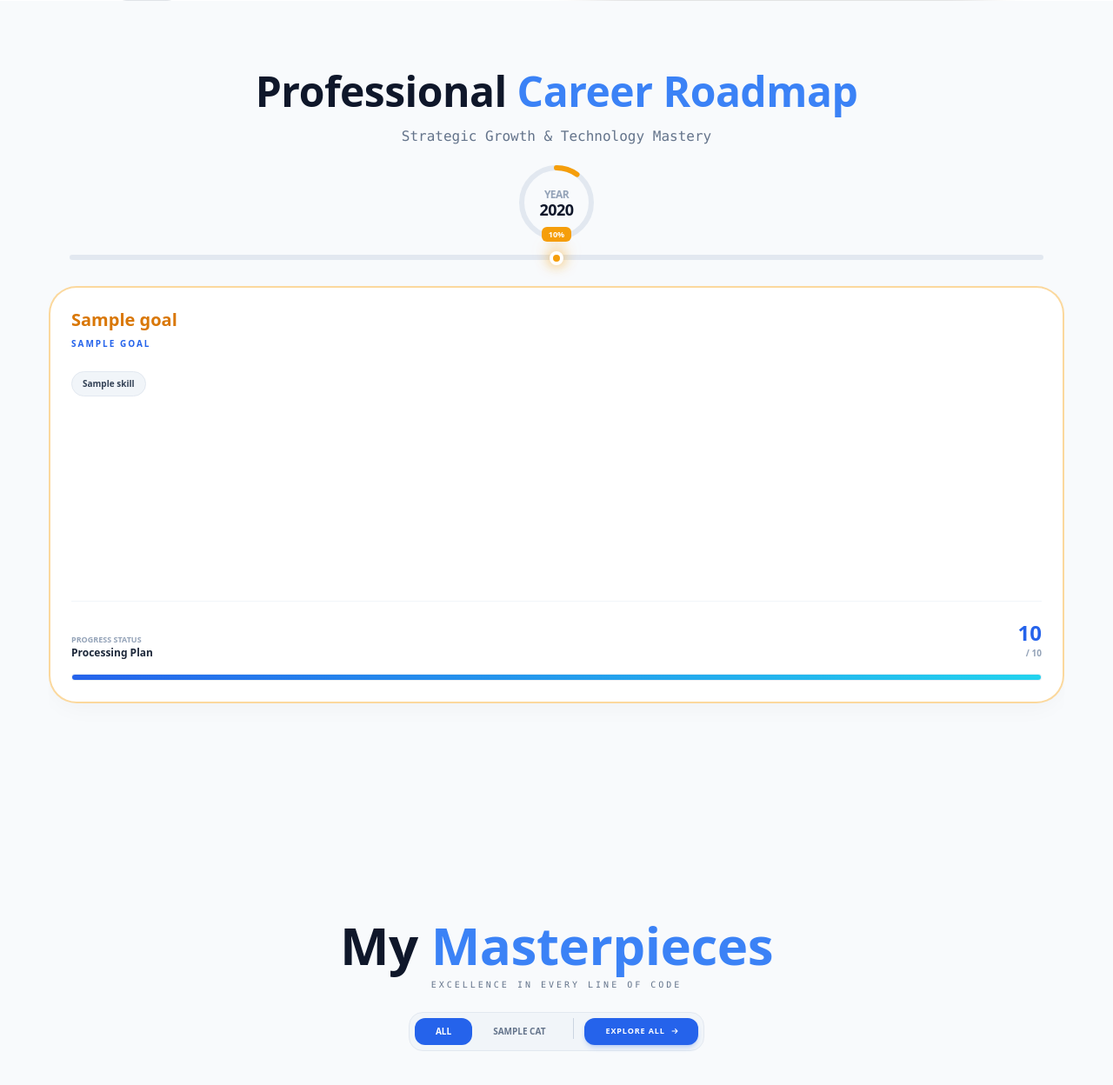
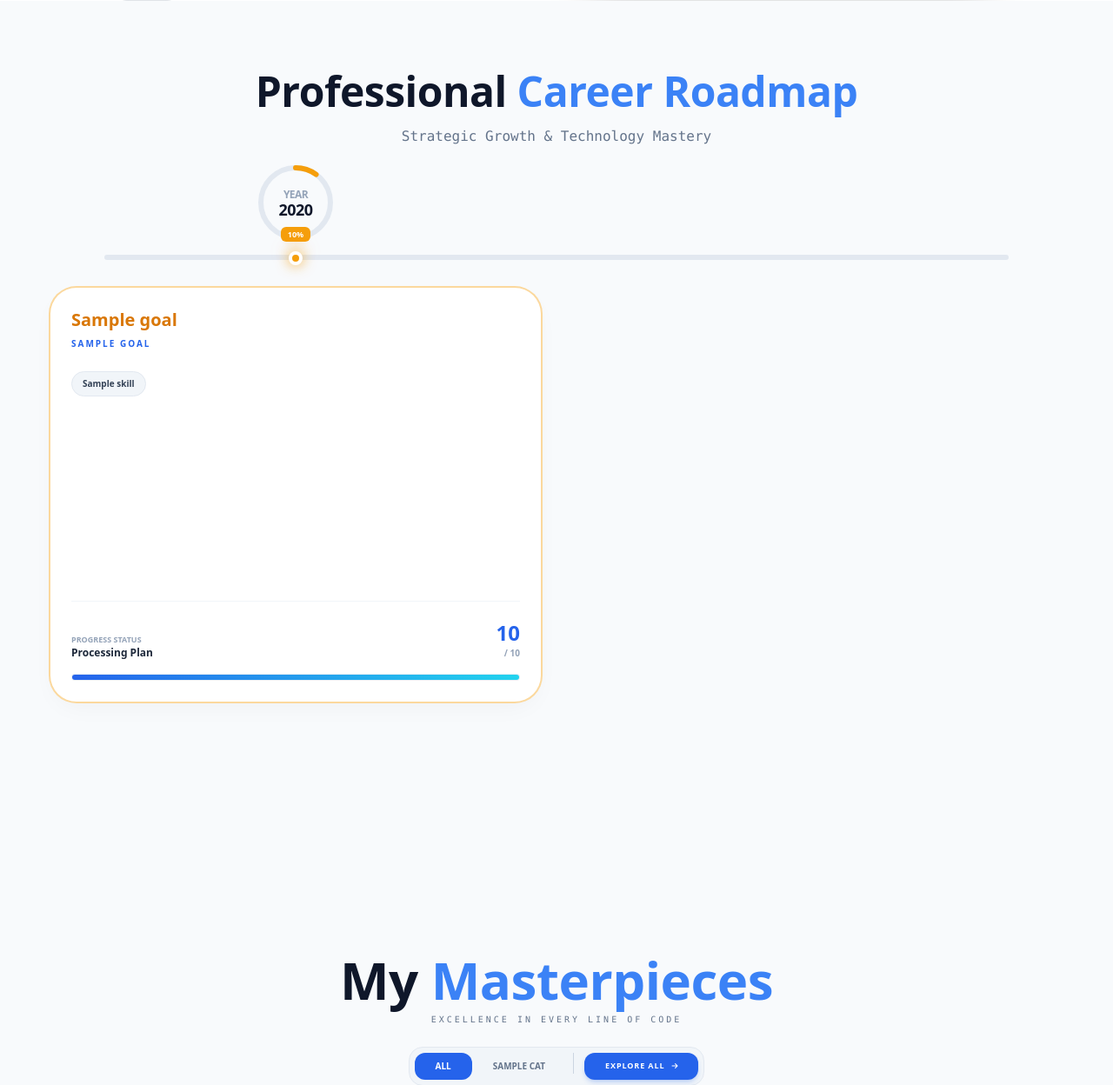
Before and after one commit to hussamahalshawi/hussamalshawi-portfolio, a Flask app: template App/templates/index.html in a window 1280 px wide. Shown: the part 830-2078 px from the top of the page at 87% size. Run offline with Flask 3, Linux system fonts and the light colour scheme; the template is opened without the code that fills it: most values are stand-ins (such as "Sample title", 1, 10 or a date in 2020); grey boxes marked "Sample" are stand-in pictures; some libraries are stand-ins or nearby versions.

Commit message:
style: finalize professional snake-path roadmap with persistent connectors and full-width desktop grid

```diff
--- a/App/templates/index.html
+++ b/App/templates/index.html
@@ -313,11 +313,10 @@
         </h2>
         <p class="text-slate-500 dark:text-slate-400 mt-4 font-mono">Strategic Growth & Technology Mastery</p>
     </div>
-    <div class="relative max-w-full mx-auto px-4 pb-4 w-full flex flex-col mt-2">
+    <div class="relative max-w-full mx-auto px-4 pb-20 w-full flex flex-col mt-2">
 
-        <!--    <div class="absolute top-[45px] left-0 w-full h-[1px] bg-blue-500/20 dark:bg-blue-500/30 z-0"></div>-->
-        <div class="absolute top-[108px] left-10 right-10 h-1.5 bg-slate-200 dark:bg-slate-800 rounded-full z-0 overflow-hidden">
-            <div class="h-full transition-all duration-[2000ms] ease-out shadow-[0_0_15px_rgba(59,130,246,0.5)]
+    <div class="hidden lg:block absolute top-[108px] left-20 right-20 h-1.5 bg-slate-200 dark:bg-slate-800 rounded-full z-0 overflow-hidden">
+        <div class="h-full transition-all duration-[2000ms] ease-out shadow-[0_0:15px_rgba(59,130,246,0.5)]
             {% if user.overall_score >= 80 %} bg-emerald-500
             {% elif user.overall_score >= 50 %} bg-blue-500
             {% else %} bg-amber-500 {% endif %}"
@@ -325,15 +324,20 @@
             <div class="w-full h-full bg-[linear-gradient(90deg,transparent,rgba(255,255,255,0.3),transparent)] bg-[size:200%_100%] animate-shimmer"></div>
         </div>
     </div>
-        <div class="flex flex-nowrap gap-4 overflow-x-auto pb-6 no-scrollbar relative z-10 items-start">
 
+    <div class="grid grid-cols-1 sm:grid-cols-2 lg:grid-flow-col lg:auto-cols-fr gap-y-24 lg:gap-8 relative z-10 items-start">
         {% for goal in goals %}
 
-            <div class="min-w-[180px] md:min-w-[210px] flex-1 group" data-aos="fade-up"
-                 data-aos-delay="{{ loop.index * 100 }}">
+        <div class="relative min-w-0 group" data-aos="fade-up" data-aos-delay="{{ loop.index * 100 }}">
+
+            {% if not loop.last %}
+                <div class="absolute -bottom-20 left-1/2 -translate-x-1/2 w-1 h-20 bg-slate-200 dark:bg-slate-800 lg:hidden">
+                     <div class="w-full bg-blue-500 transition-all duration-1000" style="height: {{ 100 if goal.current_score > 0 else 0 }}%"></div>
+                </div>
+            {% endif %}
 
             <div class="flex flex-col items-center mb-6 relative">
-                    <div class="relative flex items-center justify-center w-24 h-24">
+                <div class="relative flex items-center justify-center w-24 h-24 bg-slate-50 dark:bg-[#0a0f1a] rounded-full z-10">
                     <svg class="absolute transform -rotate-90 w-full h-full">
                         <circle cx="48" cy="48" r="40" stroke="currentColor" stroke-width="6" fill="transparent"
                                 class="text-slate-200 dark:text-slate-800"/>
@@ -387,14 +391,6 @@
             {% else %}
                 border-amber-500/40 shadow-amber-500/10 group-hover:border-amber-500
             {% endif %}">
-                    <!--                    <div class="flex justify-between items-center mb-5">-->
-                    <!--                    <span class="text-slate-900 dark:text-white font-black text-lg tracking-tighter bg-slate-100 dark:bg-slate-800 px-3 py-1 rounded-lg">-->
-                    <!--                        {{ goal.target_year }}-->
-                    <!--                    </span>-->
-                    <!--                        <div class="w-10 h-10 rounded-2xl bg-blue-500/10 flex items-center justify-center border border-blue-500/20">-->
-                    <!--                            <i class="fas fa-rocket text-blue-500 text-sm"></i>-->
-                    <!--                        </div>-->
-                    <!--                    </div>-->
 
                 <h3 class="text-xl font-black mb-2 leading-tight transition-colors duration-500
                 {% if goal.current_score >= 80 %}
@@ -656,7 +652,7 @@
             <div class="lg:col-span-2 space-y-8">
                 <div class="flex items-center gap-4 mb-10">
                     <div class="h-px flex-1 bg-gradient-to-r from-transparent via-slate-200 dark:via-slate-800 to-transparent"></div>
-                    <span class="text-[10px] font-black tracking-[0.4em] text-blue-600">Work History</span>
+                    <span class="text-[15px] font-black tracking-[0.4em] text-blue-600">Work History</span>
                     <div class="h-px flex-1 bg-gradient-to-r from-transparent via-slate-200 dark:via-slate-800 to-transparent"></div>
                 </div>
 
@@ -701,7 +697,7 @@
 
             <div class="space-y-8">
                 <div class="flex items-center gap-4 mb-10">
-                    <span class="text-[10px] font-black tracking-[0.3em] text-amber-500">Recognition</span>
+                    <span class="text-[15px] font-black tracking-[0.3em] text-amber-500">Recognition</span>
                     <div class="h-px flex-1 bg-gradient-to-r from-slate-200 dark:from-slate-800 to-transparent"></div>
                 </div>
 
```
Lines whose indentation alone changed are shown as unchanged.
